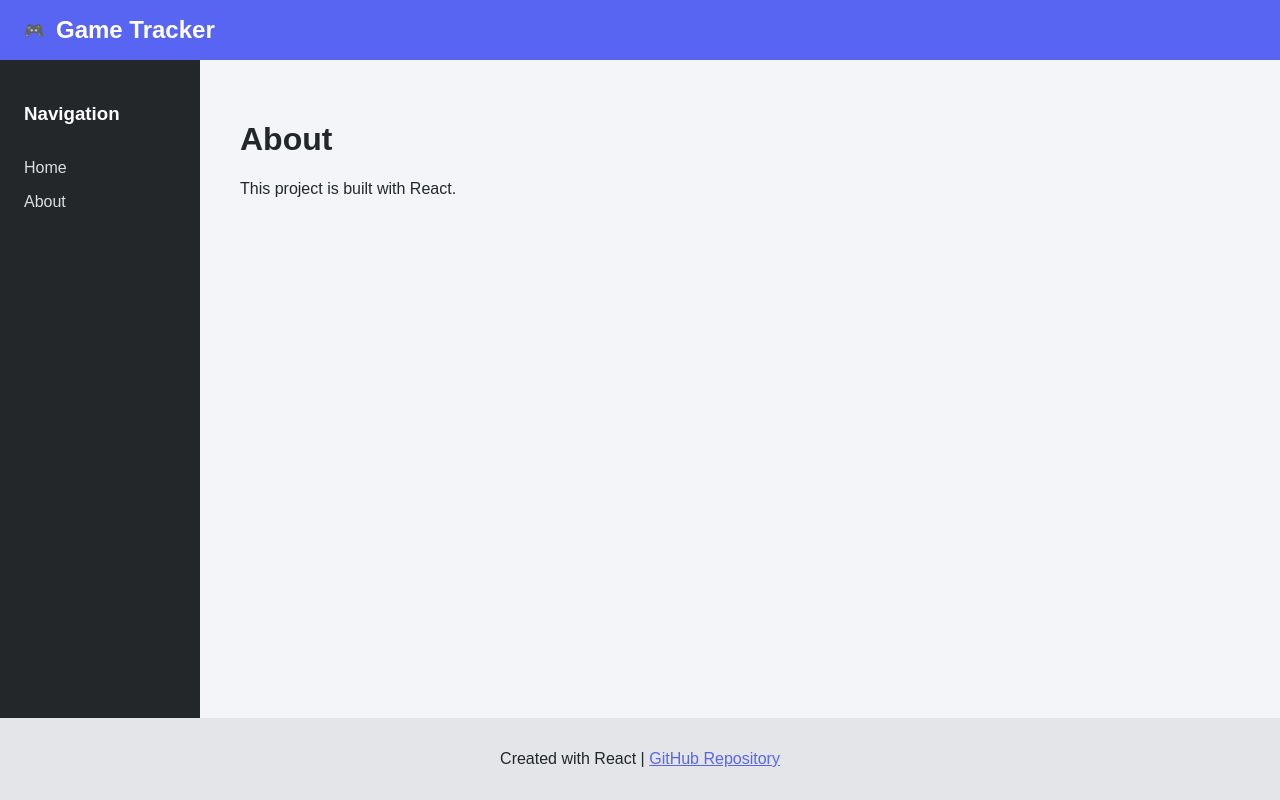
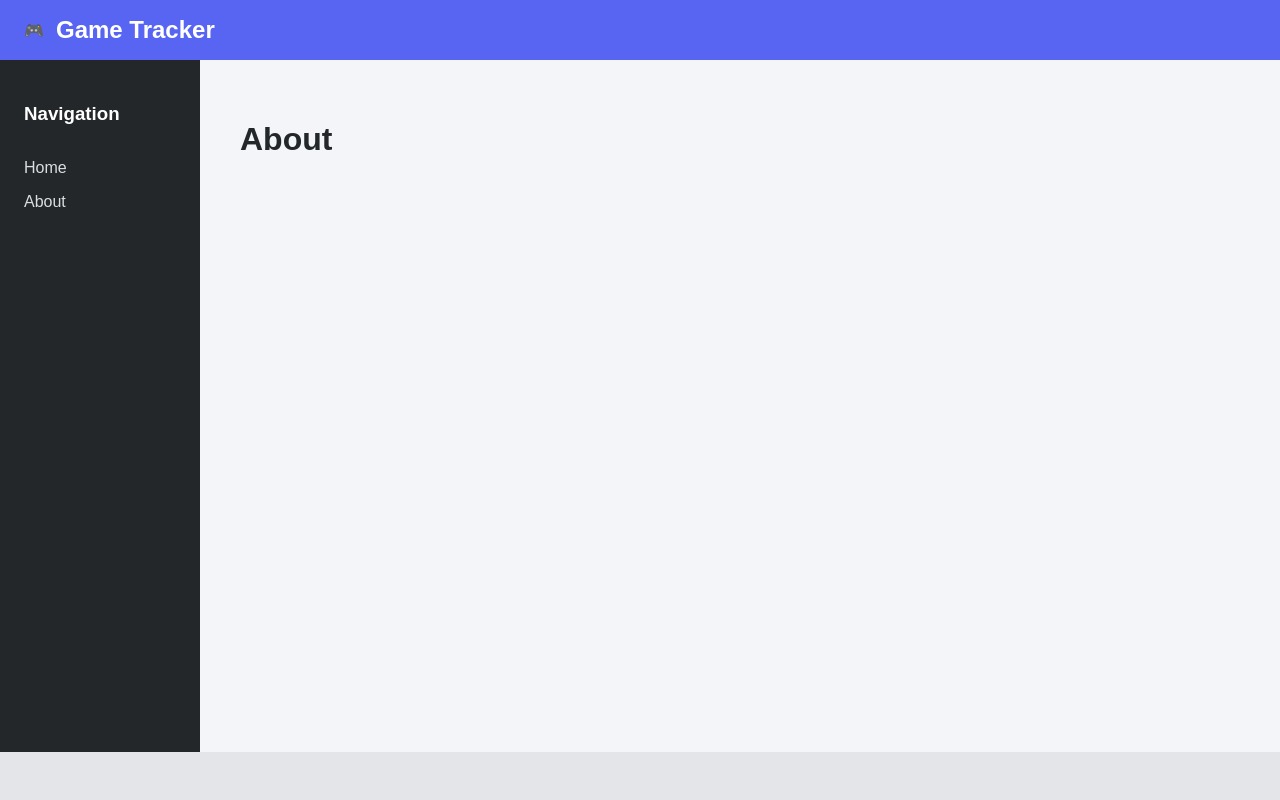
Before and after one commit to ManzanoTony/Mini-Project-James-Tony-Colab, a React (Vite) app: page /about in a window 1280 px wide. Built offline with nearby package versions, Linux system fonts and the light colour scheme.

Commit message:
game tracker

```diff
--- a/src/App.jsx
+++ b/src/App.jsx
@@ -9,8 +9,8 @@ import "./index.css";
 function Home() {
   return (
     <main className="content">
-      <h1>Welcome to Game Tracker!</h1>
-      <p>Your React application starts here.</p>
+      <h1>Game Tracker</h1>
+
     </main>
   );
 }
@@ -19,7 +19,7 @@ function About() {
   return (
     <main className="content">
       <h1>About</h1>
-      <p>This project is built with React.</p>
+
     </main>
   );
 }
--- a/src/components/footer.jsx
+++ b/src/components/footer.jsx
@@ -3,14 +3,7 @@ function Footer() {
   return (
     <footer className="footer">
       <p>
-        Created with React |{" "}
-        <a
-          href="https://github.com/TU-USUARIO/TU-REPOSITORIO"
-          target="_blank"
-          rel="noreferrer"
-        >
-          GitHub Repository
-        </a>
+
       </p>
     </footer>
   );
```
